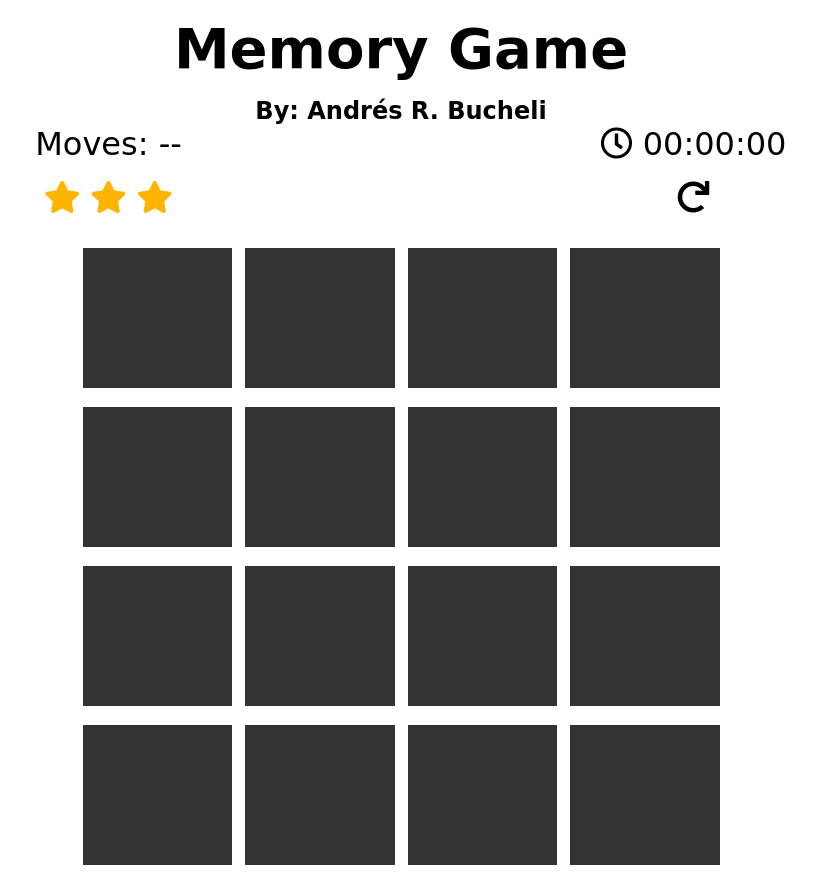
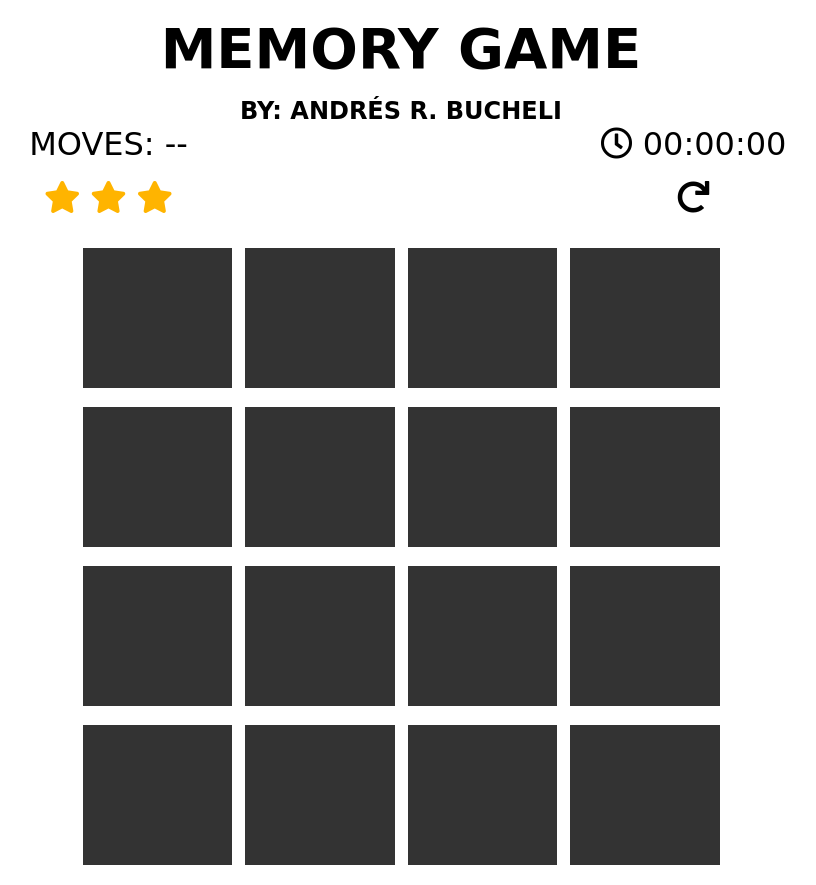
Before and after one commit to ARBUCHELI/BROWSER-BASED-CARD-MATCHING-GAME, a plain HTML site: page index.html in a window 1280 px wide. Shown: the whole page, without its empty margins (239-1055 px from the left). Drawn offline with nearby package versions, Linux system fonts and the light colour scheme; a web font is replaced by a local one.

Commit message:
Update index.html

```diff
--- a/index.html
+++ b/index.html
@@ -16,11 +16,11 @@
 <body>
 
     <section class="game-container">
-        <h1>Memory Game</h1>
-        <h2>By: Andrés R. Bucheli</h2>
+        <h1>MEMORY GAME</h1>
+        <h2>BY: ANDRÉS R. BUCHELI</h2>
         <div class="features">
             <div class="moves-count">
-                Moves: <span class="moves">--</span>
+                MOVES: <span class="moves">--</span>
             </div>
             <div class="timer-container">
                 <i class="far fa-clock"></i> <span id="hours">00</span>:<span id="minutes">00</span>:<span id="seconds">00</span>
```
